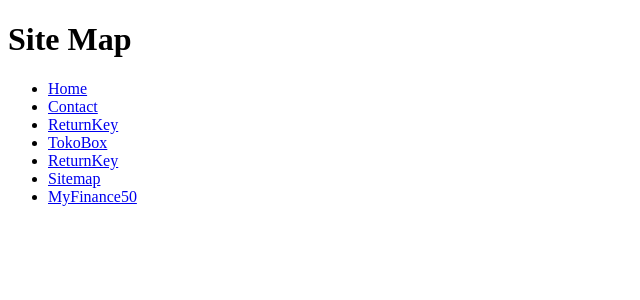
After one commit to TheBuleGanteng/homepage, a Django app: page /sitemap/ in a window 1280 px wide. The commit adds this page. Shown: the top 300 px of the page, without its empty margins (0-640 px from the left). Run offline with Django 5.2, Linux system fonts and the light colour scheme; parts of the project's set-up code (start-up, migrations or seed data) failed here and were passed over; some libraries are stand-ins or nearby versions.

Commit message:
project files: 1. Copied SSL cert to gitignored/ 2. Updated the following to point to SSL cert: nginx.conf, Dockerfile.nginx, docker-compose-yml 3. updated requirements.txt
personal_website:
4. template.html: Corrected format for link to personal_website:sitemap
5. views.py: Added view for sitemap_view
6. urls.py: added url for sitemap_view
7. sitemap.html: created

```diff
--- a/docker-compose.yml
+++ b/docker-compose.yml
@@ -7,7 +7,7 @@ services:
       dockerfile: Dockerfile.django
     volumes:
       - .:/app
-      - ./gitignored:/etc/nginx/certs # Mounts the gitignored directory to /certs inside the container
+      - ./gitignored:/etc/nginx/certs # Ensure SSL certs are accessible
       - static_volume:/app/staticfiles
       - media_volume:/app/media
       - ./logs:/app/logs # Added in logging setup
--- a/personal_website/templates/personal_website/index.html
+++ b/personal_website/templates/personal_website/index.html
@@ -225,7 +225,7 @@
             <span class='no-margin-no-padding'><b>MyFinance50:</b> A paper trading brokerage account that leverages real-time market data to enable the "purchase" and "sale" of stocks and the computation of detailed before-and-after tax returns.</span>
           </div>
           <div class='row m-0 p-0'>
-            <a href='{% url "brokerage:index" %}'> <button type='button' class='btn btn-primary w-100'>Launch App</button></a>
+            <a href='{% url "brokerage:index" %}' target='_blank'> <button type='button' class='btn btn-primary w-100'>Launch App</button></a>
           </div>
         </div>
 
--- /dev/null
+++ b/personal_website/templates/personal_website/sitemap.html
@@ -0,0 +1,21 @@
+<!DOCTYPE html>
+<html lang="en">
+<head>
+    <meta charset="UTF-8">
+    <meta name="viewport" content="width=device-width, initial-scale=1.0">
+    <title>Site Map</title>
+</head>
+<body>
+    <h1>Site Map</h1>
+    <ul>
+        <li><a href="{% url 'personal_website:index' %}">Home</a></li>
+        <li><a href="{% url 'personal_website:contact' %}">Contact</a></li>
+        <li><a href="{% url 'personal_website:returnkey' %}">ReturnKey</a></li>
+        <li><a href="{% url 'personal_website:tokobox' %}">TokoBox</a></li>
+        <li><a href="{% url 'personal_website:returnkey' %}">ReturnKey</a></li>
+        <li><a href="{% url 'personal_website:sitemap' %}">Sitemap</a></li>
+        <li><a href="{% url 'brokerage:index' %}">MyFinance50</a></li>
+        <!-- Other links, as needed -->
+    </ul>
+</body>
+</html>
--- a/personal_website/urls.py
+++ b/personal_website/urls.py
@@ -12,5 +12,6 @@ urlpatterns = [
     #path('csp/', include('csp.urls', namespace='csp')),
     path('returnkey/', views.returnkey_view, name='returnkey'),
     path('fetch-substack-rss/', fetch_substack_rss, name='fetch-substack-rss'),
+    path('sitemap/', views.sitemap_view, name='sitemap'),
     path('tokobox/', views.tokobox_view, name='tokobox'),
 ]
--- a/personal_website/views.py
+++ b/personal_website/views.py
@@ -212,5 +212,8 @@ def returnkey_view(request):
     return render(request, 'personal_website/returnkey.html')
 
 
+def sitemap_view(request):
+    return render(request, 'personal_website/sitemap.html')
+
 def tokobox_view(request):
     return render(request, 'personal_website/tokobox.html')
```
Also changed, not shown: personal_website/templates/personal_website/layout.html (+7 -7 lines), 4 other files.
